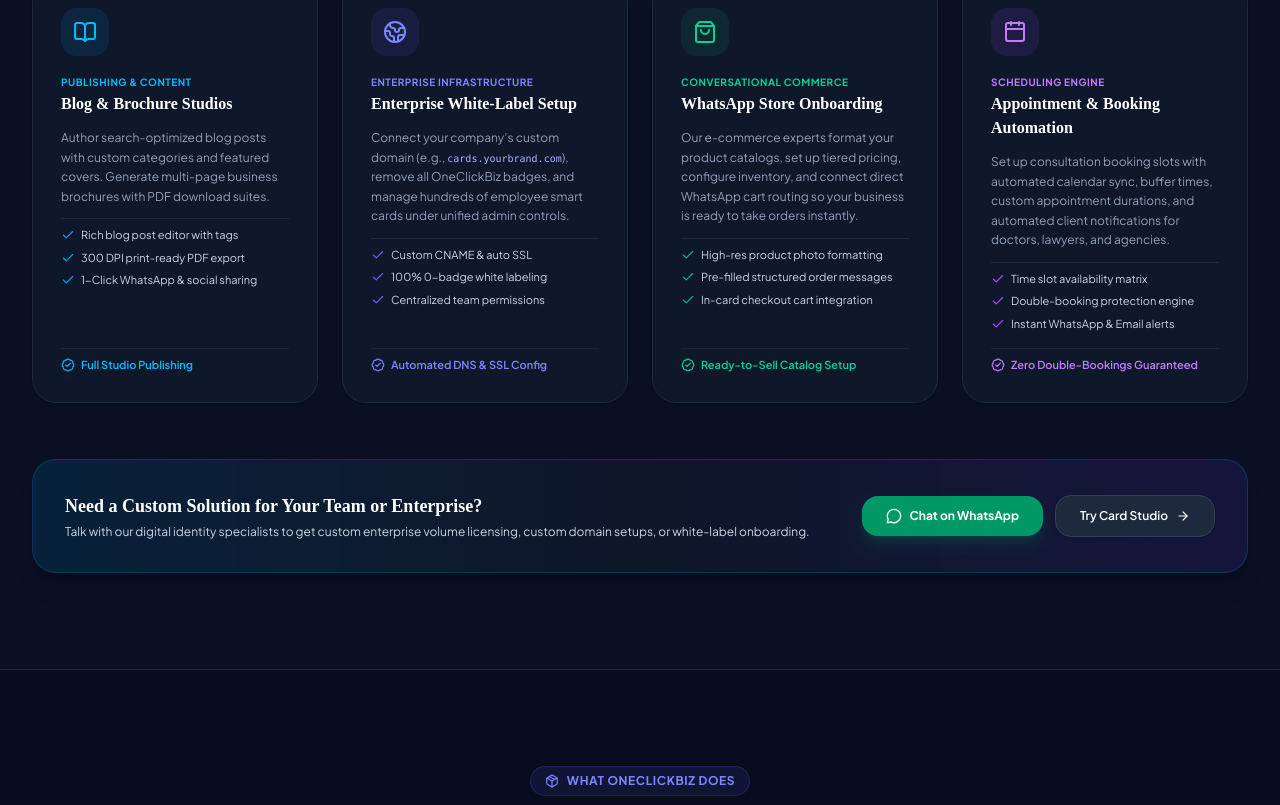
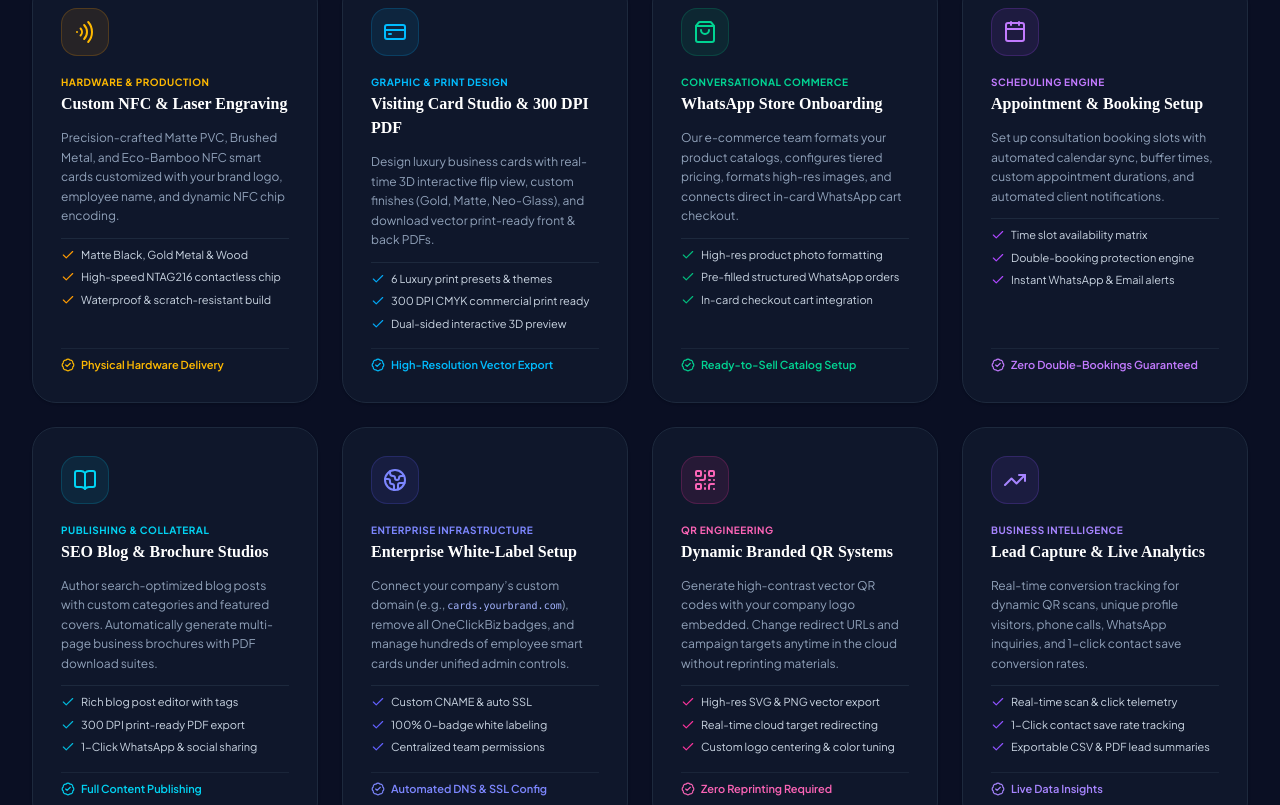
Before and after one commit to merlinflowtechnologies/oneclickbiz, a Next.js app: page / in a window 1280 px wide. Shown: the part 6688-7493 px from the top of the page. Built offline with nearby package versions, Linux system fonts and the light colour scheme; no server answers; the database is empty.

Commit message:
feat(services): expand What Services We Offer section into 8 full-service solution cards

```diff
--- a/src/app/page.tsx
+++ b/src/app/page.tsx
@@ -1001,36 +1001,140 @@ export default function LandingPage() {
 
           <div className="grid grid-cols-1 md:grid-cols-2 lg:grid-cols-4 gap-6">
 
-            {/* Service 1: Blog & Brochure Studio */}
+            {/* Service 1: Custom NFC Hardware */}
+            <div className="p-7 rounded-3xl bg-slate-900 border border-slate-800 hover:border-amber-500/40 shadow-sm hover:shadow-xl transition-all space-y-4 flex flex-col justify-between group">
+              <div className="space-y-3">
+                <div className="w-12 h-12 rounded-2xl bg-amber-500/10 text-amber-400 flex items-center justify-center group-hover:scale-110 transition-transform border border-amber-500/20">
+                  <Wifi className="w-6 h-6 rotate-90" />
+                </div>
+                <div className="space-y-1">
+                  <span className="text-[10px] font-bold uppercase tracking-wider text-amber-400">Hardware & Production</span>
+                  <h3 className="text-base font-bold text-white">Custom NFC & Laser Engraving</h3>
+                </div>
+                <p className="text-xs text-slate-400 leading-relaxed">
+                  Precision-crafted Matte PVC, Brushed Metal, and Eco-Bamboo NFC smart cards customized with your brand logo, employee name, and dynamic NFC chip encoding.
+                </p>
+                <ul className="space-y-1.5 text-[11px] text-slate-300 pt-2 border-t border-slate-800">
+                  <li className="flex items-center gap-1.5"><Check className="w-3.5 h-3.5 text-amber-500 flex-shrink-0" /> Matte Black, Gold Metal & Wood</li>
+                  <li className="flex items-center gap-1.5"><Check className="w-3.5 h-3.5 text-amber-500 flex-shrink-0" /> High-speed NTAG216 contactless chip</li>
+                  <li className="flex items-center gap-1.5"><Check className="w-3.5 h-3.5 text-amber-500 flex-shrink-0" /> Waterproof & scratch-resistant build</li>
+                </ul>
+              </div>
+              <div className="pt-2 border-t border-slate-800/80">
+                <span className="text-[11px] font-semibold text-amber-400 flex items-center gap-1.5">
+                  <BadgeCheck className="w-3.5 h-3.5" /> Physical Hardware Delivery
+                </span>
+              </div>
+            </div>
+
+            {/* Service 2: Smart Visiting Card Studio */}
             <div className="p-7 rounded-3xl bg-slate-900 border border-slate-800 hover:border-sky-500/40 shadow-sm hover:shadow-xl transition-all space-y-4 flex flex-col justify-between group">
               <div className="space-y-3">
-                <div className="w-12 h-12 rounded-2xl bg-sky-500/10 text-sky-400 flex items-center justify-center group-hover:scale-110 transition-transform">
-                  <BookOpen className="w-6 h-6" />
+                <div className="w-12 h-12 rounded-2xl bg-sky-500/10 text-sky-400 flex items-center justify-center group-hover:scale-110 transition-transform border border-sky-500/20">
+                  <CreditCard className="w-6 h-6" />
                 </div>
                 <div className="space-y-1">
-                  <span className="text-[10px] font-bold uppercase tracking-wider text-sky-400">Publishing & Content</span>
-                  <h3 className="text-base font-bold text-white">Blog & Brochure Studios</h3>
+                  <span className="text-[10px] font-bold uppercase tracking-wider text-sky-400">Graphic & Print Design</span>
+                  <h3 className="text-base font-bold text-white">Visiting Card Studio & 300 DPI PDF</h3>
                 </div>
                 <p className="text-xs text-slate-400 leading-relaxed">
-                  Author search-optimized blog posts with custom categories and featured covers. Generate multi-page business brochures with PDF download suites.
+                  Design luxury business cards with real-time 3D interactive flip view, custom finishes (Gold, Matte, Neo-Glass), and download vector print-ready front & back PDFs.
                 </p>
                 <ul className="space-y-1.5 text-[11px] text-slate-300 pt-2 border-t border-slate-800">
-                  <li className="flex items-center gap-1.5"><Check className="w-3.5 h-3.5 text-sky-500 flex-shrink-0" /> Rich blog post editor with tags</li>
-                  <li className="flex items-center gap-1.5"><Check className="w-3.5 h-3.5 text-sky-500 flex-shrink-0" /> 300 DPI print-ready PDF export</li>
-                  <li className="flex items-center gap-1.5"><Check className="w-3.5 h-3.5 text-sky-500 flex-shrink-0" /> 1-Click WhatsApp & social sharing</li>
+                  <li className="flex items-center gap-1.5"><Check className="w-3.5 h-3.5 text-sky-500 flex-shrink-0" /> 6 Luxury print presets & themes</li>
+                  <li className="flex items-center gap-1.5"><Check className="w-3.5 h-3.5 text-sky-500 flex-shrink-0" /> 300 DPI CMYK commercial print ready</li>
+                  <li className="flex items-center gap-1.5"><Check className="w-3.5 h-3.5 text-sky-500 flex-shrink-0" /> Dual-sided interactive 3D preview</li>
                 </ul>
               </div>
               <div className="pt-2 border-t border-slate-800/80">
                 <span className="text-[11px] font-semibold text-sky-400 flex items-center gap-1.5">
-                  <BadgeCheck className="w-3.5 h-3.5" /> Full Studio Publishing
-                </span>
-              </div>
-            </div>
-
-            {/* Service 2: White Label Setup */}
+                  <BadgeCheck className="w-3.5 h-3.5" /> High-Resolution Vector Export
+                </span>
+              </div>
+            </div>
+
+            {/* Service 3: WhatsApp Store Onboarding */}
+            <div className="p-7 rounded-3xl bg-slate-900 border border-slate-800 hover:border-emerald-500/40 shadow-sm hover:shadow-xl transition-all space-y-4 flex flex-col justify-between group">
+              <div className="space-y-3">
+                <div className="w-12 h-12 rounded-2xl bg-emerald-500/10 text-emerald-400 flex items-center justify-center group-hover:scale-110 transition-transform border border-emerald-500/20">
+                  <ShoppingBag className="w-6 h-6" />
+                </div>
+                <div className="space-y-1">
+                  <span className="text-[10px] font-bold uppercase tracking-wider text-emerald-400">Conversational Commerce</span>
+                  <h3 className="text-base font-bold text-white">WhatsApp Store Onboarding</h3>
+                </div>
+                <p className="text-xs text-slate-400 leading-relaxed">
+                  Our e-commerce team formats your product catalogs, configures tiered pricing, formats high-res images, and connects direct in-card WhatsApp cart checkout.
+                </p>
+                <ul className="space-y-1.5 text-[11px] text-slate-300 pt-2 border-t border-slate-800">
+                  <li className="flex items-center gap-1.5"><Check className="w-3.5 h-3.5 text-emerald-500 flex-shrink-0" /> High-res product photo formatting</li>
+                  <li className="flex items-center gap-1.5"><Check className="w-3.5 h-3.5 text-emerald-500 flex-shrink-0" /> Pre-filled structured WhatsApp orders</li>
+                  <li className="flex items-center gap-1.5"><Check className="w-3.5 h-3.5 text-emerald-500 flex-shrink-0" /> In-card checkout cart integration</li>
+                </ul>
+              </div>
+              <div className="pt-2 border-t border-slate-800/80">
+                <span className="text-[11px] font-semibold text-emerald-400 flex items-center gap-1.5">
+                  <BadgeCheck className="w-3.5 h-3.5" /> Ready-to-Sell Catalog Setup
+                </span>
+              </div>
+            </div>
+
+            {/* Service 4: Appointment & Booking */}
+            <div className="p-7 rounded-3xl bg-slate-900 border border-slate-800 hover:border-purple-500/40 shadow-sm hover:shadow-xl transition-all space-y-4 flex flex-col justify-between group">
+              <div className="space-y-3">
+                <div className="w-12 h-12 rounded-2xl bg-purple-500/10 text-purple-400 flex items-center justify-center group-hover:scale-110 transition-transform border border-purple-500/20">
+                  <Calendar className="w-6 h-6" />
+                </div>
+                <div className="space-y-1">
+                  <span className="text-[10px] font-bold uppercase tracking-wider text-purple-400">Scheduling Engine</span>
+                  <h3 className="text-base font-bold text-white">Appointment & Booking Setup</h3>
+                </div>
+                <p className="text-xs text-slate-400 leading-relaxed">
+                  Set up consultation booking slots with automated calendar sync, buffer times, custom appointment durations, and automated client notifications.
+                </p>
+                <ul className="space-y-1.5 text-[11px] text-slate-300 pt-2 border-t border-slate-800">
+                  <li className="flex items-center gap-1.5"><Check className="w-3.5 h-3.5 text-purple-500 flex-shrink-0" /> Time slot availability matrix</li>
+                  <li className="flex items-center gap-1.5"><Check className="w-3.5 h-3.5 text-purple-500 flex-shrink-0" /> Double-booking protection engine</li>
+                  <li className="flex items-center gap-1.5"><Check className="w-3.5 h-3.5 text-purple-500 flex-shrink-0" /> Instant WhatsApp & Email alerts</li>
+                </ul>
+              </div>
+              <div className="pt-2 border-t border-slate-800/80">
+                <span className="text-[11px] font-semibold text-purple-400 flex items-center gap-1.5">
+                  <BadgeCheck className="w-3.5 h-3.5" /> Zero Double-Bookings Guaranteed
+                </span>
+              </div>
+            </div>
+
+            {/* Service 5: Blog & Brochure Studio */}
+            <div className="p-7 rounded-3xl bg-slate-900 border border-slate-800 hover:border-cyan-500/40 shadow-sm hover:shadow-xl transition-all space-y-4 flex flex-col justify-between group">
+              <div className="space-y-3">
+                <div className="w-12 h-12 rounded-2xl bg-cyan-500/10 text-cyan-400 flex items-center justify-center group-hover:scale-110 transition-transform border border-cyan-500/20">
+                  <BookOpen className="w-6 h-6" />
+                </div>
+                <div className="space-y-1">
+                  <span className="text-[10px] font-bold uppercase tracking-wider text-cyan-400">Publishing & Collateral</span>
+                  <h3 className="text-base font-bold text-white">SEO Blog & Brochure Studios</h3>
+                </div>
+                <p className="text-xs text-slate-400 leading-relaxed">
+                  Author search-optimized blog posts with custom categories and featured covers. Automatically generate multi-page business brochures with PDF download suites.
+                </p>
+                <ul className="space-y-1.5 text-[11px] text-slate-300 pt-2 border-t border-slate-800">
+                  <li className="flex items-center gap-1.5"><Check className="w-3.5 h-3.5 text-cyan-500 flex-shrink-0" /> Rich blog post editor with tags</li>
+                  <li className="flex items-center gap-1.5"><Check className="w-3.5 h-3.5 text-cyan-500 flex-shrink-0" /> 300 DPI print-ready PDF export</li>
+                  <li className="flex items-center gap-1.5"><Check className="w-3.5 h-3.5 text-cyan-500 flex-shrink-0" /> 1-Click WhatsApp & social sharing</li>
+                </ul>
+              </div>
+              <div className="pt-2 border-t border-slate-800/80">
+                <span className="text-[11px] font-semibold text-cyan-400 flex items-center gap-1.5">
+                  <BadgeCheck className="w-3.5 h-3.5" /> Full Content Publishing
+                </span>
+              </div>
+            </div>
+
+            {/* Service 6: White Label & Custom Domains */}
             <div className="p-7 rounded-3xl bg-slate-900 border border-slate-800 hover:border-indigo-500/40 shadow-sm hover:shadow-xl transition-all space-y-4 flex flex-col justify-between group">
               <div className="space-y-3">
-                <div className="w-12 h-12 rounded-2xl bg-indigo-500/10 text-indigo-400 flex items-center justify-center group-hover:scale-110 transition-transform">
+                <div className="w-12 h-12 rounded-2xl bg-indigo-500/10 text-indigo-400 flex items-center justify-center group-hover:scale-110 transition-transform border border-indigo-500/20">
                   <Globe2 className="w-6 h-6" />
                 </div>
                 <div className="space-y-1">
@@ -1053,54 +1157,54 @@ export default function LandingPage() {
               </div>
             </div>
 
-            {/* Service 3: WhatsApp Store Onboarding */}
-            <div className="p-7 rounded-3xl bg-slate-900 border border-slate-800 hover:border-emerald-500/40 shadow-sm hover:shadow-xl transition-all space-y-4 flex flex-col justify-between group">
+            {/* Service 7: Dynamic QR Engine */}
+            <div className="p-7 rounded-3xl bg-slate-900 border border-slate-800 hover:border-pink-500/40 shadow-sm hover:shadow-xl transition-all space-y-4 flex flex-col justify-between group">
               <div className="space-y-3">
-                <div className="w-12 h-12 rounded-2xl bg-emerald-500/10 text-emerald-400 flex items-center justify-center group-hover:scale-110 transition-transform">
-                  <ShoppingBag className="w-6 h-6" />
+                <div className="w-12 h-12 rounded-2xl bg-pink-500/10 text-pink-400 flex items-center justify-center group-hover:scale-110 transition-transform border border-pink-500/20">
+                  <QrCode className="w-6 h-6" />
                 </div>
                 <div className="space-y-1">
-                  <span className="text-[10px] font-bold uppercase tracking-wider text-emerald-400">Conversational Commerce</span>
-                  <h3 className="text-base font-bold text-white">WhatsApp Store Onboarding</h3>
+                  <span className="text-[10px] font-bold uppercase tracking-wider text-pink-400">QR Engineering</span>
+                  <h3 className="text-base font-bold text-white">Dynamic Branded QR Systems</h3>
                 </div>
                 <p className="text-xs text-slate-400 leading-relaxed">
-                  Our e-commerce experts format your product catalogs, set up tiered pricing, configure inventory, and connect direct WhatsApp cart routing so your business is ready to take orders instantly.
+                  Generate high-contrast vector QR codes with your company logo embedded. Change redirect URLs and campaign targets anytime in the cloud without reprinting materials.
                 </p>
                 <ul className="space-y-1.5 text-[11px] text-slate-300 pt-2 border-t border-slate-800">
-                  <li className="flex items-center gap-1.5"><Check className="w-3.5 h-3.5 text-emerald-500 flex-shrink-0" /> High-res product photo formatting</li>
-                  <li className="flex items-center gap-1.5"><Check className="w-3.5 h-3.5 text-emerald-500 flex-shrink-0" /> Pre-filled structured order messages</li>
-                  <li className="flex items-center gap-1.5"><Check className="w-3.5 h-3.5 text-emerald-500 flex-shrink-0" /> In-card checkout cart integration</li>
+                  <li className="flex items-center gap-1.5"><Check className="w-3.5 h-3.5 text-pink-500 flex-shrink-0" /> High-res SVG & PNG vector export</li>
+                  <li className="flex items-center gap-1.5"><Check className="w-3.5 h-3.5 text-pink-500 flex-shrink-0" /> Real-time cloud target redirecting</li>
+                  <li className="flex items-center gap-1.5"><Check className="w-3.5 h-3.5 text-pink-500 flex-shrink-0" /> Custom logo centering & color tuning</li>
                 </ul>
               </div>
               <div className="pt-2 border-t border-slate-800/80">
-                <span className="text-[11px] font-semibold text-emerald-400 flex items-center gap-1.5">
-                  <BadgeCheck className="w-3.5 h-3.5" /> Ready-to-Sell Catalog Setup
-                </span>
-              </div>
-            </div>
-
-            {/* Service 4: Appointment & Booking */}
-            <div className="p-7 rounded-3xl bg-slate-900 border border-slate-800 hover:border-purple-500/40 shadow-sm hover:shadow-xl transition-all space-y-4 flex flex-col justify-between group">
+                <span className="text-[11px] font-semibold text-pink-400 flex items-center gap-1.5">
+                  <BadgeCheck className="w-3.5 h-3.5" /> Zero Reprinting Required
+                </span>
+              </div>
+            </div>
+
+            {/* Service 8: Real-Time Event & Lead Analytics */}
+            <div className="p-7 rounded-3xl bg-slate-900 border border-slate-800 hover:border-violet-500/40 shadow-sm hover:shadow-xl transition-all space-y-4 flex flex-col justify-between group">
               <div className="space-y-3">
-                <div className="w-12 h-12 rounded-2xl bg-purple-500/10 text-purple-400 flex items-center justify-center group-hover:scale-110 transition-transform">
-                  <Calendar className="w-6 h-6" />
+                <div className="w-12 h-12 rounded-2xl bg-violet-500/10 text-violet-400 flex items-center justify-center group-hover:scale-110 transition-transform border border-violet-500/20">
+                  <TrendingUp className="w-6 h-6" />
                 </div>
                 <div className="space-y-1">
-                  <span className="text-[10px] font-bold uppercase tracking-wider text-purple-400">Scheduling Engine</span>
-                  <h3 className="text-base font-bold text-white">Appointment & Booking Automation</h3>
+                  <span className="text-[10px] font-bold uppercase tracking-wider text-violet-400">Business Intelligence</span>
+                  <h3 className="text-base font-bold text-white">Lead Capture & Live Analytics</h3>
                 </div>
                 <p className="text-xs text-slate-400 leading-relaxed">
-                  Set up consultation booking slots with automated calendar sync, buffer times, custom appointment durations, and automated client notifications for doctors, lawyers, and agencies.
+                  Real-time conversion tracking for dynamic QR scans, unique profile visitors, phone calls, WhatsApp inquiries, and 1-click contact save conversion rates.
                 </p>
                 <ul className="space-y-1.5 text-[11px] text-slate-300 pt-2 border-t border-slate-800">
-                  <li className="flex items-center gap-1.5"><Check className="w-3.5 h-3.5 text-purple-500 flex-shrink-0" /> Time slot availability matrix</li>
-                  <li className="flex items-center gap-1.5"><Check className="w-3.5 h-3.5 text-purple-500 flex-shrink-0" /> Double-booking protection engine</li>
-                  <li className="flex items-center gap-1.5"><Check className="w-3.5 h-3.5 text-purple-500 flex-shrink-0" /> Instant WhatsApp & Email alerts</li>
+                  <li className="flex items-center gap-1.5"><Check className="w-3.5 h-3.5 text-violet-500 flex-shrink-0" /> Real-time scan & click telemetry</li>
+                  <li className="flex items-center gap-1.5"><Check className="w-3.5 h-3.5 text-violet-500 flex-shrink-0" /> 1-Click contact save rate tracking</li>
+                  <li className="flex items-center gap-1.5"><Check className="w-3.5 h-3.5 text-violet-500 flex-shrink-0" /> Exportable CSV & PDF lead summaries</li>
                 </ul>
               </div>
               <div className="pt-2 border-t border-slate-800/80">
-                <span className="text-[11px] font-semibold text-purple-400 flex items-center gap-1.5">
-                  <BadgeCheck className="w-3.5 h-3.5" /> Zero Double-Bookings Guaranteed
+                <span className="text-[11px] font-semibold text-violet-400 flex items-center gap-1.5">
+                  <BadgeCheck className="w-3.5 h-3.5" /> Live Data Insights
                 </span>
               </div>
             </div>
```
